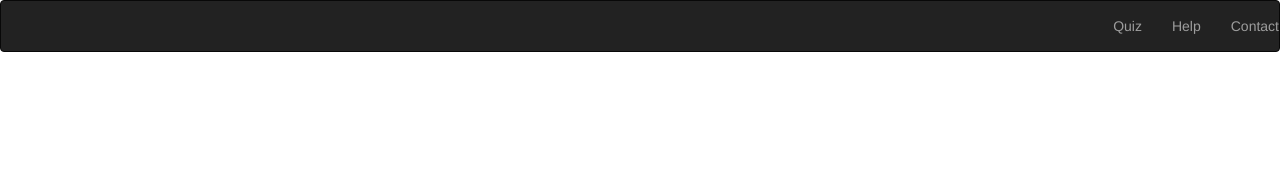
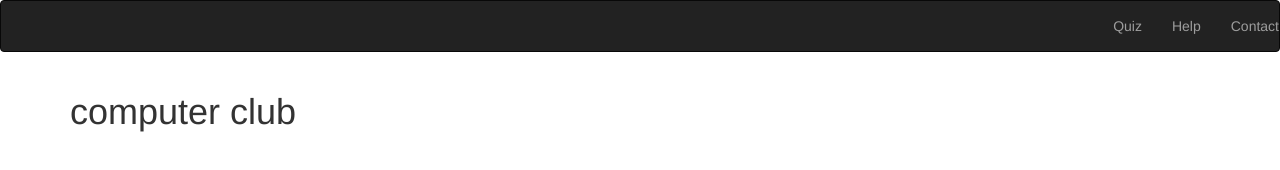
Before and after one commit to Denilson1999/quiz-board, a plain HTML site: page index.html in a window 1280 px wide. Drawn offline with nearby package versions, Linux system fonts and the light colour scheme.

Commit message:
added a header.

```diff
--- a/index.html
+++ b/index.html
@@ -20,7 +20,9 @@
     </ul>
 
   </div>
-
+  <div class="container">
+    <h1>computer club</h1>
+  </div>
 
 </body>
 
```
